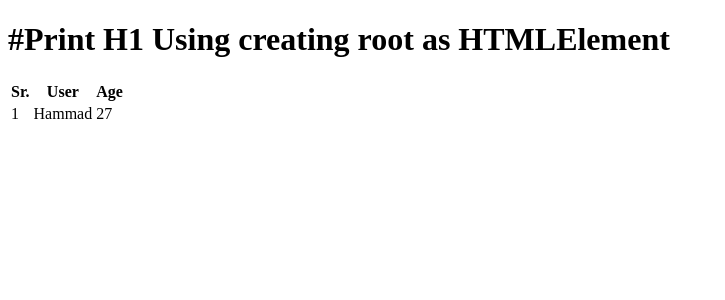
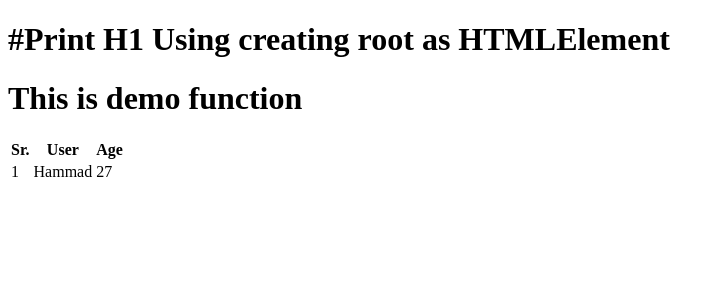
Before and after one commit to Hammad-Honey/react-with-typescript, a React (Vite) app: page / in a window 1280 px wide. Shown: the top 300 px of the page, without its empty margins (0-725 px from the left). Built offline with nearby package versions, Linux system fonts and the light colour scheme.

Commit message:
Demo App Adding

```diff
--- /dev/null
+++ b/src/Demo.tsx
@@ -0,0 +1,8 @@
+function Demo(){
+    return(
+        <h1>This is demo function</h1>
+    );
+
+}
+
+export default Demo
--- a/src/main.tsx
+++ b/src/main.tsx
@@ -1,5 +1,6 @@
 // import { StrictMode } from 'react';
 import { createRoot } from 'react-dom/client'
+import Demo from './Demo'
 
 const myElement=(
     <div>
@@ -35,6 +36,8 @@ const myElement=(
 createRoot(document.getElementById('root') as HTMLElement).render(
   <>
   <h1>#Print H1 Using creating root as HTMLElement</h1>
+  <Demo/>
   {myElement}
+
   </>
 )
```
Also changed, not shown: Demo.tsx (deleted).
